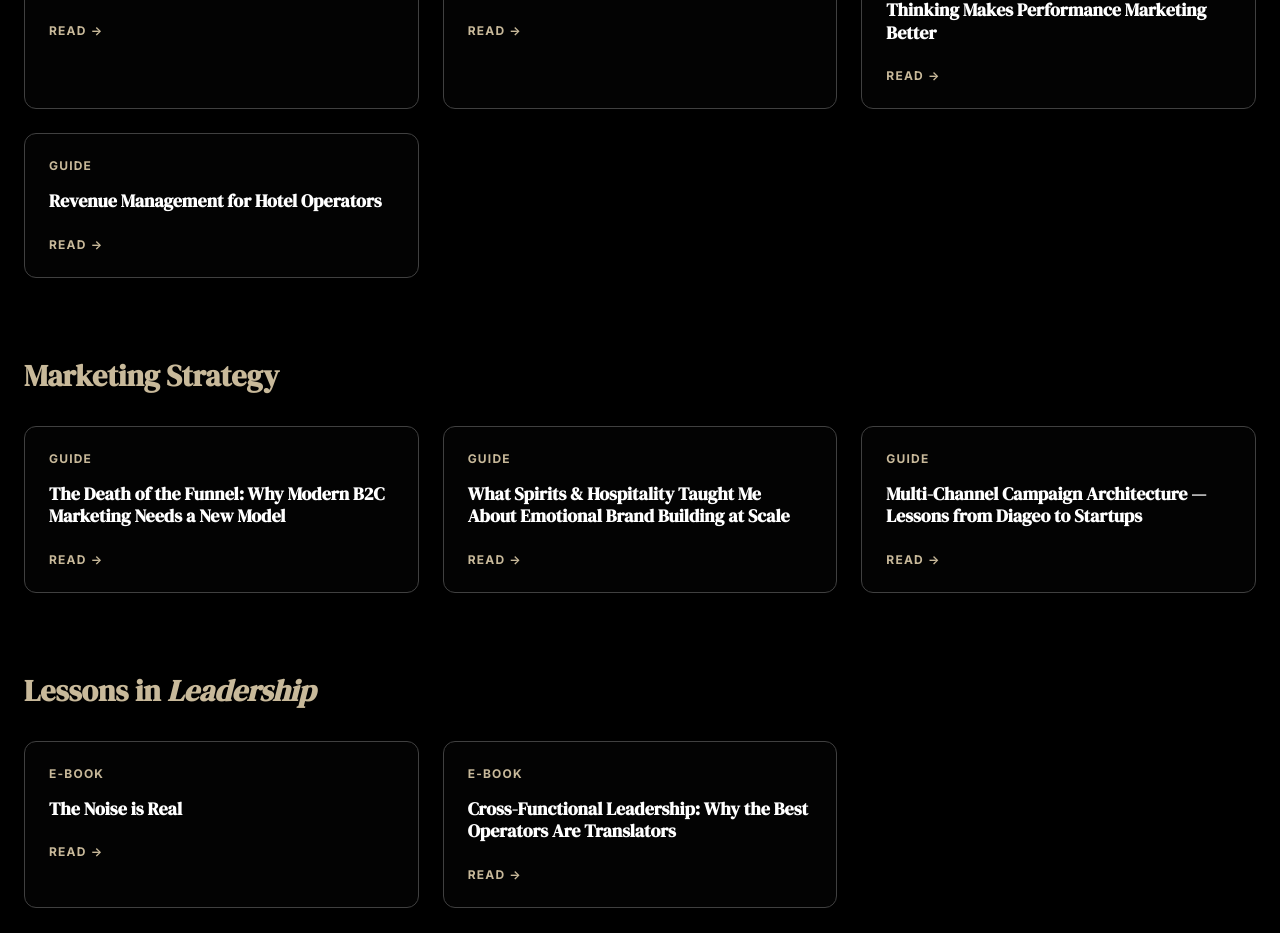
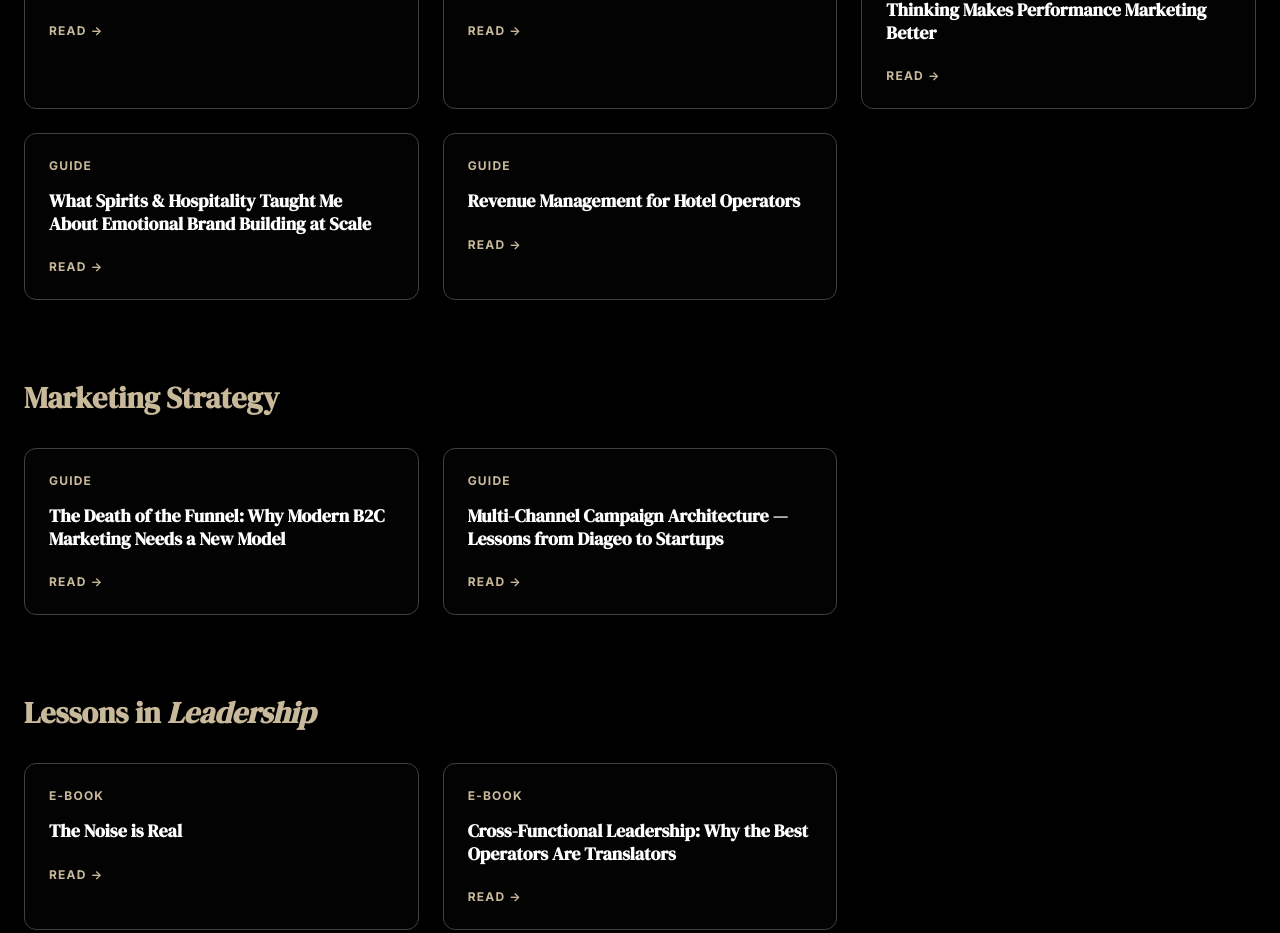
Before and after one commit to letsnavigatebmw/brandonmweaver, a React (Vite) app: page / in a window 1280 px wide. Shown: the part 10460-11393 px from the top of the page. Built offline with nearby package versions, Linux system fonts and the light colour scheme.

Commit message:
Move What Spirits & Hospitality Taught Me About Emotional Brand Building from Marketing Strategy to Lessons in Luxury

```diff
--- a/src/components/ThoughtLeadership.jsx
+++ b/src/components/ThoughtLeadership.jsx
@@ -49,6 +49,11 @@ export default function ThoughtLeadership() {
       link: 'https://drive.google.com/file/d/1pLur9KDw4xYY239aYOrxdXjsAd6iYjma/view?usp=drive_link',
     },
     {
+      title: 'What Spirits & Hospitality Taught Me About Emotional Brand Building at Scale',
+      type: 'Guide',
+      link: 'https://drive.google.com/file/d/1YfnbifrFnvxLNGymwz_0AYF-VUF65cME/view?usp=drive_link',
+    },
+    {
       title: 'Revenue Management for Hotel Operators',
       type: 'Guide',
       link: 'https://drive.google.com/file/d/1_RULaBkpiAy9TaxeFc_kM8z1ULpxUcyR/view?usp=drive_link',
@@ -60,11 +65,6 @@ export default function ThoughtLeadership() {
       title: 'The Death of the Funnel: Why Modern B2C Marketing Needs a New Model',
       type: 'Guide',
       link: 'https://drive.google.com/file/d/17OE9Ocp4-1WkogBV9cgbODbDJh3cg75E/view?usp=drive_link',
-    },
-    {
-      title: 'What Spirits & Hospitality Taught Me About Emotional Brand Building at Scale',
-      type: 'Guide',
-      link: 'https://drive.google.com/file/d/1YfnbifrFnvxLNGymwz_0AYF-VUF65cME/view?usp=drive_link',
     },
     {
       title: 'Multi-Channel Campaign Architecture — Lessons from Diageo to Startups',
```
